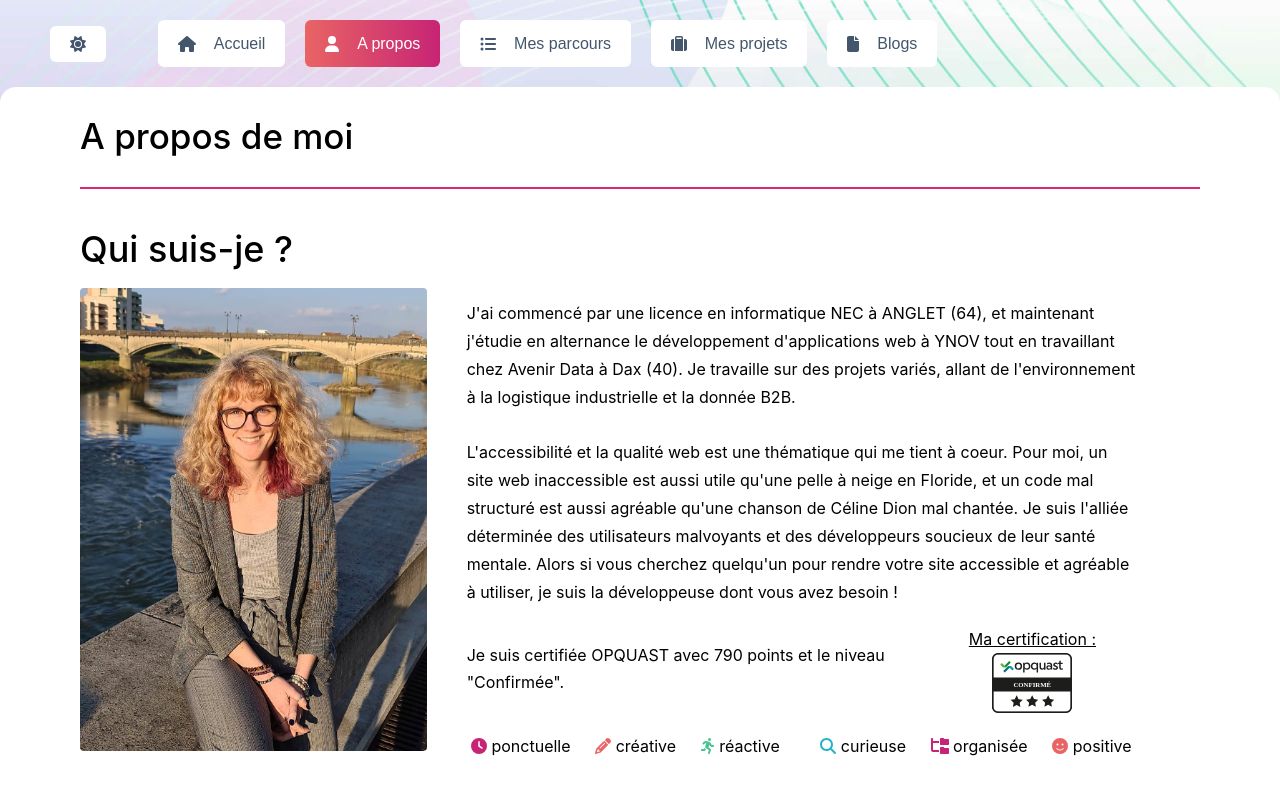
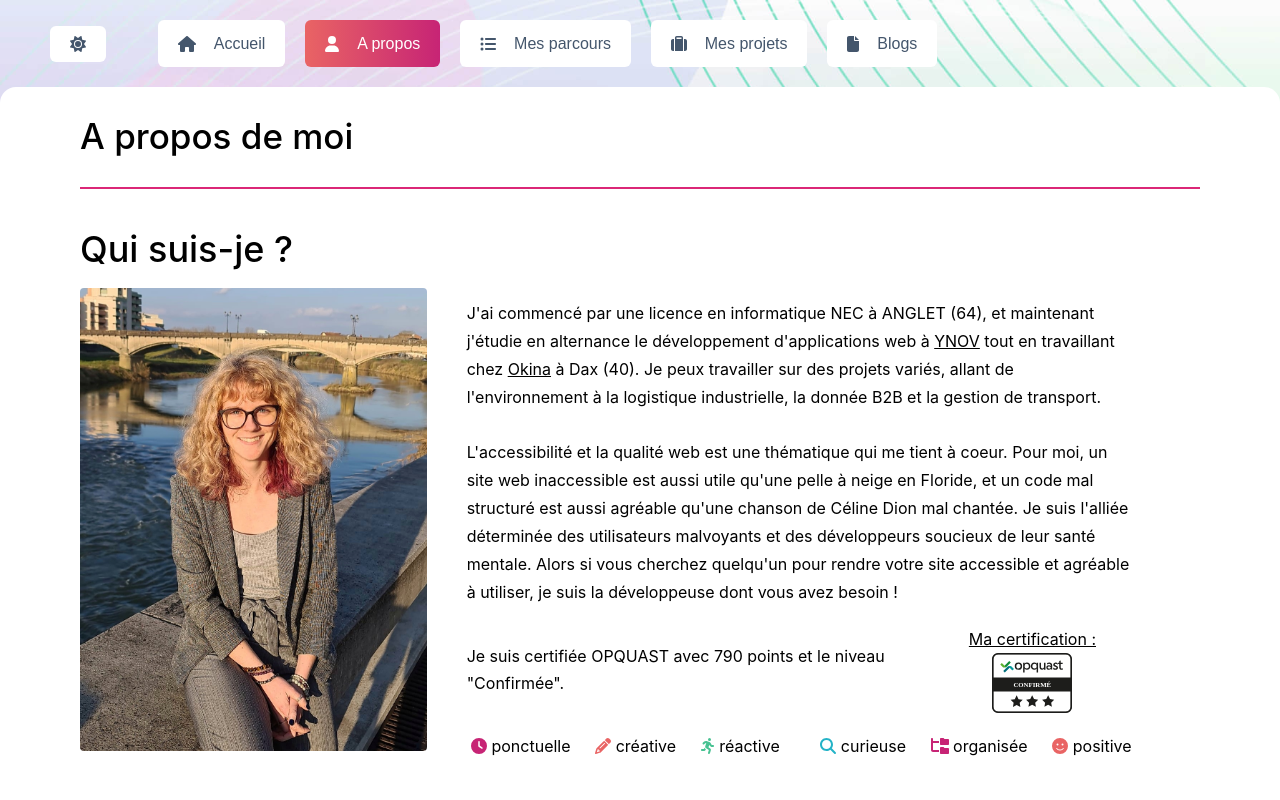
Before and after one commit to perrineosw/Portfolio, a React (Create React App) app: page /#/about in a window 1280 px wide. Shown: the top 800 px of the page. Built offline with nearby package versions, Linux system fonts and the light colour scheme; what tailwindcss-dark-mode would draw is missing.

Commit message:
update job

```diff
--- a/src/pages/About.tsx
+++ b/src/pages/About.tsx
@@ -20,9 +20,11 @@ const About = ({styles, isDarkMode}: {styles: object, isDarkMode: boolean}): JSX
                         <div className="md:mr-12 xl:mr-16">
                             <p className="leading-7 pt-5">
                                 J&apos;ai commencé par une licence en informatique NEC à ANGLET (64), et maintenant
-                                j&apos;étudie en alternance le développement d&apos;applications web à YNOV tout en
-                                travaillant chez Avenir Data à Dax (40). Je travaille sur des projets variés,
-                                allant de l&apos;environnement à la logistique industrielle et la donnée B2B.
+                                j&apos;étudie en alternance le développement d&apos;applications web à&nbsp;
+                                <a href="https://www.ynov.com/"><u>YNOV</u></a> tout en travaillant chez&nbsp;
+                                <a href="https://www.okina.fr/"><u>Okina</u></a> à Dax (40). Je peux travailler sur des projets
+                                variés, allant de l&apos;environnement à la logistique industrielle, la donnée B2B et
+                                la gestion de transport.
                             </p>
                             <br/>
                             <p className="leading-7">
@@ -177,7 +179,7 @@ const About = ({styles, isDarkMode}: {styles: object, isDarkMode: boolean}): JSX
                 </div>
                 <div className="pb-20 pt-10">
                     <div className="grid grid-cols-1 lg:grid-cols-2 gap-10">
-                        <div className="col-span-1 lg:pr-10 pr-0">
+                        <div className="col-span-1 lg:pr-10 pr-0 my-auto">
                             <h3 className="text-4xl font-medium mb-5">Langues étrangères</h3>
                             <div className="mb-5">
                                 <div className="flex justify-between mb-1">
@@ -205,10 +207,12 @@ const About = ({styles, isDarkMode}: {styles: object, isDarkMode: boolean}): JSX
                                 <div className={`resume mx-auto ${isDarkMode ? 'perso-bg-gray-dark' : 'perso-bg-gray'}`}>Python</div>
                                 <div className={`resume mx-auto ${isDarkMode ? 'perso-bg-gray-dark' : 'perso-bg-gray'}`}>SQL</div>
                                 <div className={`resume mx-auto ${isDarkMode ? 'perso-bg-gray-dark' : 'perso-bg-gray'}`}>Django</div>
+                                <div className={`resume mx-auto ${isDarkMode ? 'perso-bg-gray-dark' : 'perso-bg-gray'}`}>Angular JS</div>
                                 <div className={`resume mx-auto ${isDarkMode ? 'perso-bg-gray-dark' : 'perso-bg-gray'}`}>React JS</div>
                                 <div className={`resume mx-auto ${isDarkMode ? 'perso-bg-gray-dark' : 'perso-bg-gray'}`}>Node JS</div>
                                 <div className={`resume mx-auto ${isDarkMode ? 'perso-bg-gray-dark' : 'perso-bg-gray'}`}>Tailwind</div>
                                 <div className={`resume mx-auto ${isDarkMode ? 'perso-bg-gray-dark' : 'perso-bg-gray'}`}>Java</div>
+                                <div className={`resume mx-auto ${isDarkMode ? 'perso-bg-gray-dark' : 'perso-bg-gray'}`}>SpringBoot</div>
                                 <div className={`resume mx-auto ${isDarkMode ? 'perso-bg-gray-dark' : 'perso-bg-gray'}`}>Php</div>
                                 <div className={`resume mx-auto ${isDarkMode ? 'perso-bg-gray-dark' : 'perso-bg-gray'}`}>Laravel</div>
                                 <div className={`resume mx-auto ${isDarkMode ? 'perso-bg-gray-dark' : 'perso-bg-gray'}`}>Accessibilté et Qualité web</div>
--- a/src/pages/Pathway.tsx
+++ b/src/pages/Pathway.tsx
@@ -2,6 +2,7 @@ import React from "react";
 import ynov from '../media/pathway/ynov.jpeg';
 import uppa from '../media/pathway/uppa.jpeg';
 import harountazieff from '../media/pathway/harountazieff.jpeg';
+import okina from '../media/pathway/okina.png';
 import avenirdata from '../media/pathway/avenirdata.jpeg';
 import intermarche from '../media/pathway/intermarche.jpeg';
 import stpaullesdax from '../media/pathway/stPaulLesDax.jpeg';
@@ -41,10 +42,20 @@ const etudes = [
 
 const works = [
     {
+        image: okina,
+        image_work: 'Okina',
+        title: 'Alternance développement web fullstack\n',
+        dates: 'Avril 2023 - Septembre 2024',
+        description: 'Développement de site web fullstack en Java (SpringBoot), React JS, Angular JS et Docker',
+        city: '40100 Dax',
+        color: 'perso-bg-blue',
+        link: 'https://www.okina.fr/'
+    },
+    {
         image: avenirdata,
         image_work: 'Avenir Data',
-        title: 'Alternance informatique et data\n',
-        dates: '2022 - 2024',
+        title: 'Alternance développement web fullstack et data\n',
+        dates: 'Septembre 2022 - Mars 2023',
         description: 'Développement web en Django\nExploitation, compréhension, modélisation de la donnée B2B',
         city: '40100 Dax',
         color: 'perso-bg-green',
```
Also changed, not shown: src/media/pathway/okina.png (added).
